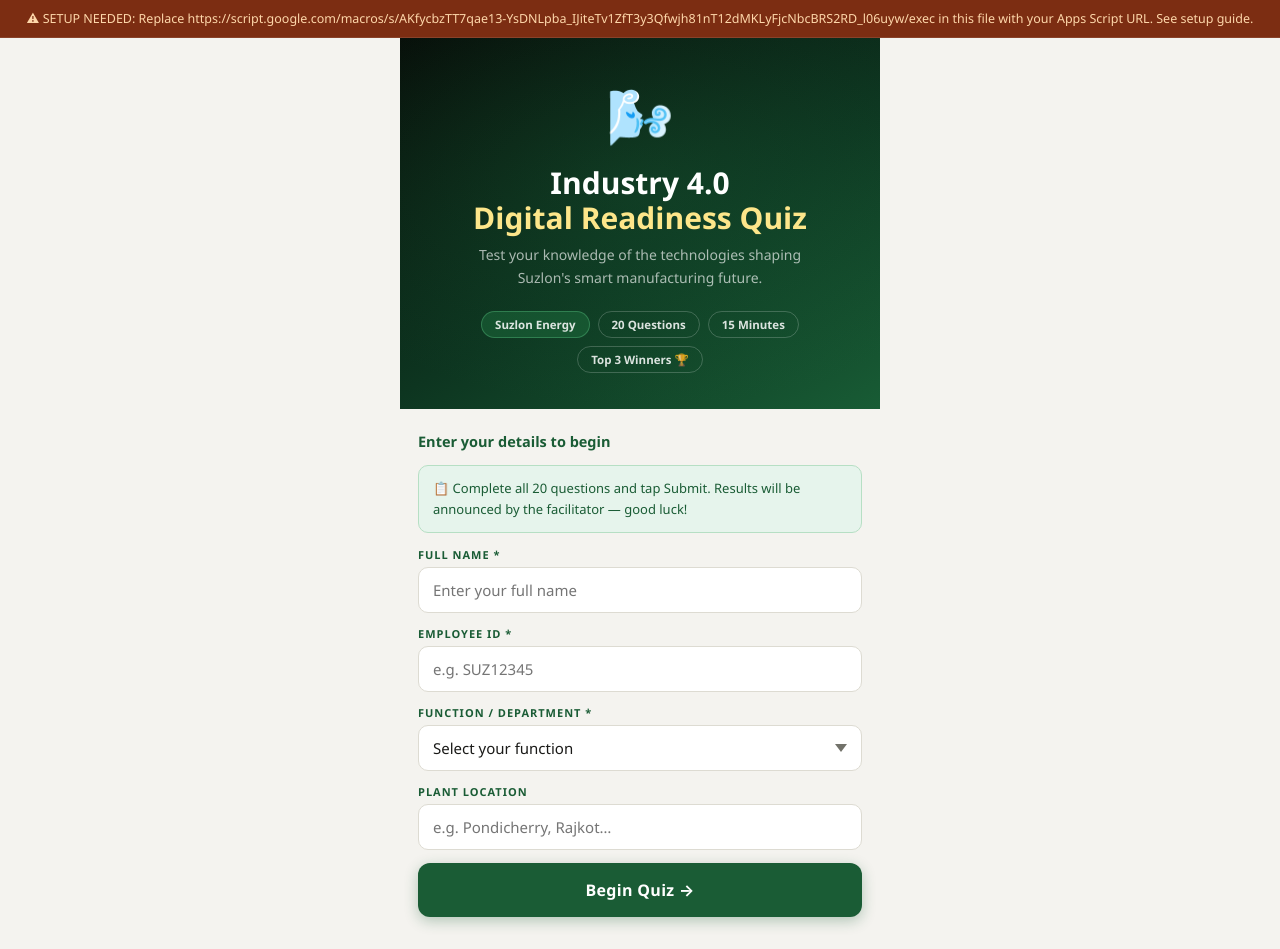
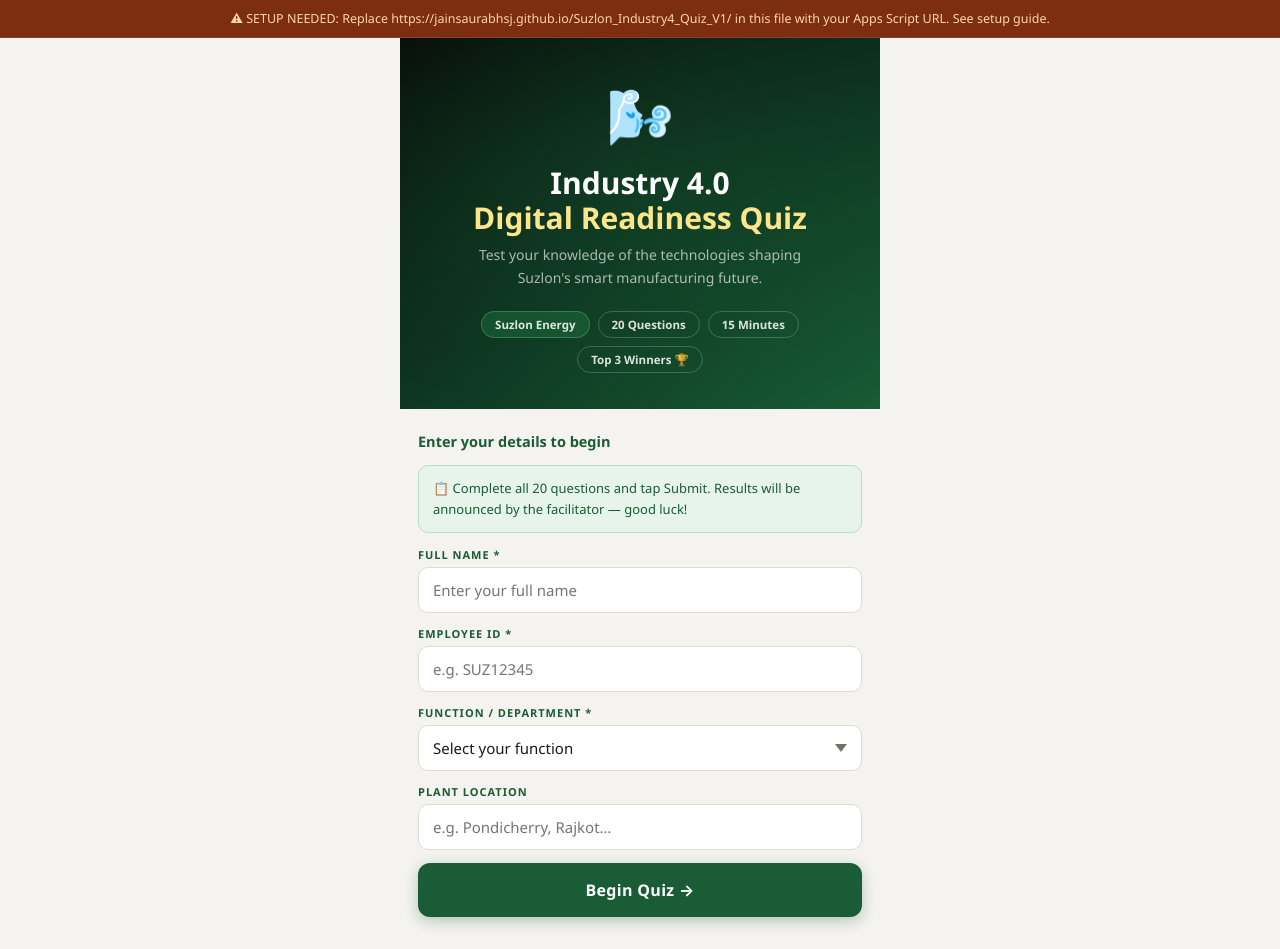
Before and after one commit to jainsaurabhsj/Suzlon_Industry4_Quiz_V1, a plain HTML site: page index.html in a window 1280 px wide. Drawn offline with Linux system fonts and the light colour scheme.

Commit message:
Update index.html

```diff
--- a/index.html
+++ b/index.html
@@ -268,7 +268,7 @@ body{font-family:'Segoe UI',system-ui,-apple-system,Arial,sans-serif;background:
 
 <!-- ══ CONFIG BANNER (shown if script URL not set) ══════════ -->
 <div class="config-warn" id="configWarn">
- ⚠ SETUP NEEDED: Replace https://script.google.com/macros/s/AKfycbzTT7qae13-YsDNLpba_IJiteTv1ZfT3y3Qfwjh81nT12dMKLyFjcNbcBRS2RD_l06uyw/exec in this file with your Apps Script URL. See setup guide.
+ ⚠ SETUP NEEDED: Replace https://jainsaurabhsj.github.io/Suzlon_Industry4_Quiz_V1/ in this file with your Apps Script URL. See setup guide.
 </div>
 
 <!-- ══ LANDING ════════════════════════════════════════════════ -->
```
